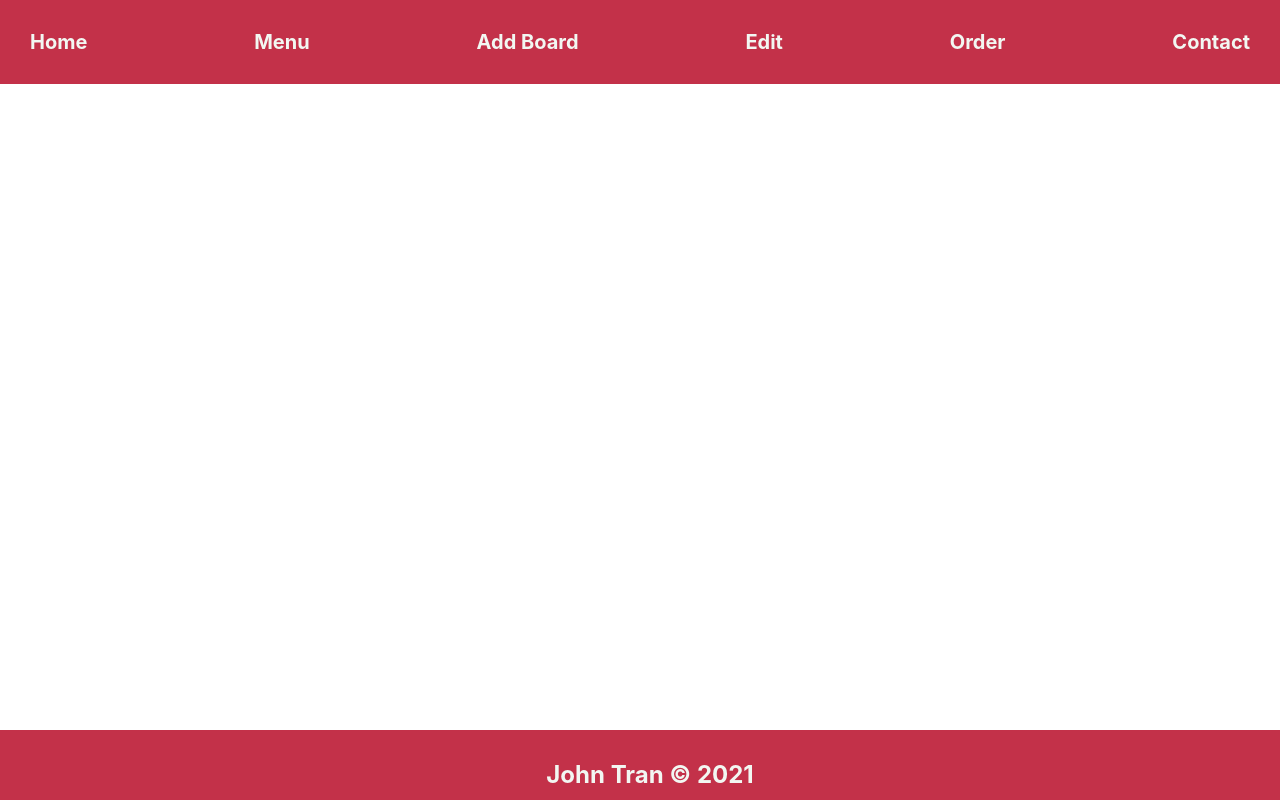
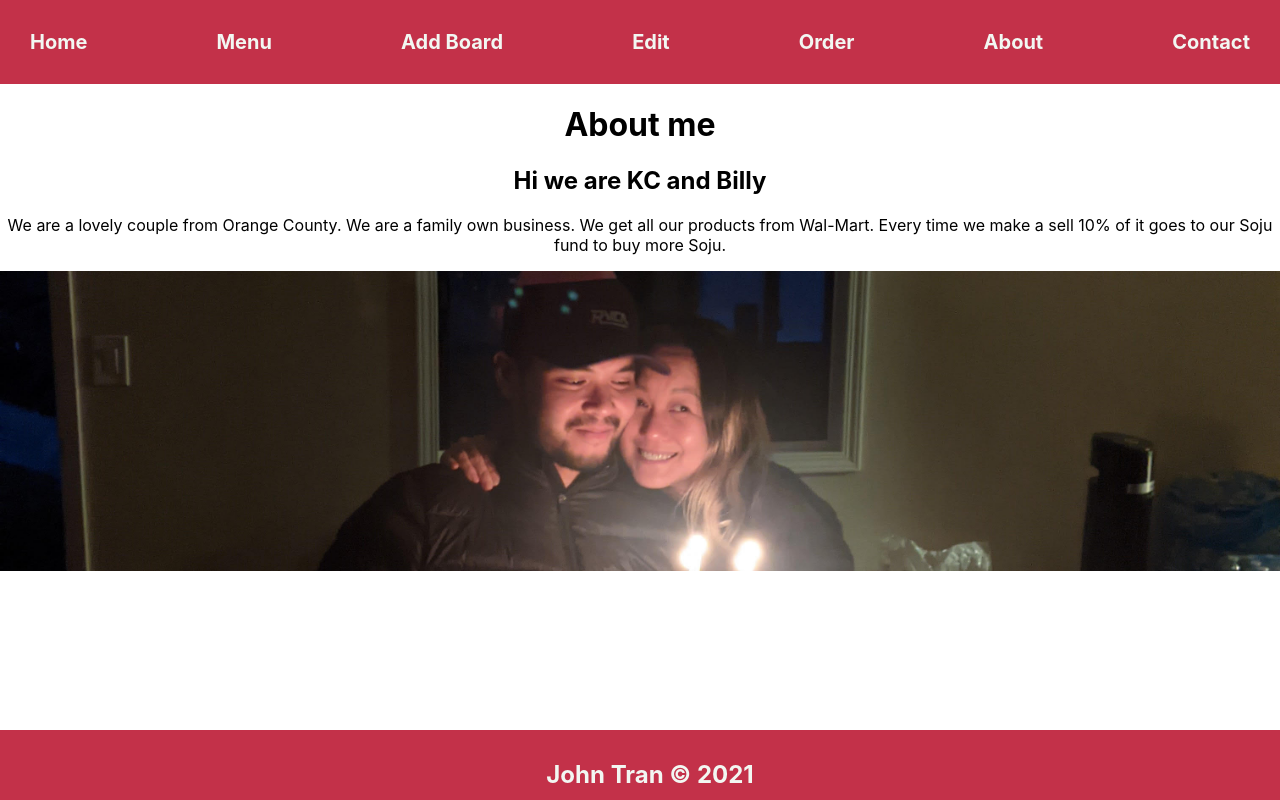
Before and after one commit to johntran1203/board, a React (Create React App) app in the folder client/: page /about in a window 1280 px wide. Built offline with nearby package versions, Linux system fonts and the light colour scheme.

Commit message:
add about page

```diff
--- a/client/src/App.js
+++ b/client/src/App.js
@@ -6,6 +6,7 @@ import './App.css';
 import AddBoard from "./screens/AddBoard";
 import Orders from "./screens/Orders";
 import Edit from "./screens/Edit";
+import About from "./components/About";
 import Contact from "./components/Contact";
 
 import Footer from "./components/Footer";
@@ -30,7 +31,10 @@ function App() {
           </Route>
           <Route path='/orders'>
             <Orders />
-            </Route>
+          </Route>
+          <Route path='/about'>
+            <About />
+          </Route>
           <Route path='/contact'>
             <Contact />
           </Route>
--- /dev/null
+++ b/client/src/components/About.jsx
@@ -0,0 +1,15 @@
+import img from "../images/kcNbilly.jpeg";
+import { StyledAbout } from "../styled/About.styled";
+
+const About = () => {
+    return (
+        <StyledAbout>
+            <h1>About me</h1>
+            <h2>Hi we are KC and Billy</h2>
+            <p>We are a lovely couple from Orange County. We are a family own business. We get all our products from Wal-Mart.  Every time we make a sell 10% of it goes to our Soju fund to buy more Soju.</p>
+            <img src={img} alt="couple" />
+        </StyledAbout>
+    );
+};
+
+export default About;
--- a/client/src/components/Nav.jsx
+++ b/client/src/components/Nav.jsx
@@ -10,6 +10,7 @@ const Nav = () => {
       <Link to="/newBoard">Add Board</Link>
       <Link to="/edit">Edit</Link>
       <Link to="/orders">Order</Link>
+      <Link to="/about">About</Link>
       <Link to="/contact">Contact</Link>
     </StyledNav>
   );
--- /dev/null
+++ b/client/src/styled/About.styled.js
@@ -0,0 +1,15 @@
+import styled from "styled-components";
+
+export const StyledAbout = styled.div`
+      margin-bottom: 150px;
+
+
+  img {
+    width: 100%;
+    height: 300px;
+    object-fit: cover;
+  }
+}
+
+
+`;
--- a/client/src/styled/Contact.styled.js
+++ b/client/src/styled/Contact.styled.js
@@ -12,6 +12,7 @@ export const StyledContact = styled.form`
     border-radius: 10px;
     margin-top: 2rem;
     background-color: rgba(210, 180, 140, 0.3);
+    border: 5px solid #c33149;
   }
 
   h1 {
--- a/client/src/styled/Create.styled.js
+++ b/client/src/styled/Create.styled.js
@@ -12,6 +12,7 @@ export const StyledCreated = styled.form`
     border-radius: 10px;
     margin-top: 2rem;
     background-color: rgba(210, 180, 140, 0.3);
+    border: 5px solid #c33149;
   }
 
   h1 {
--- a/client/src/styled/Edit.styled.js
+++ b/client/src/styled/Edit.styled.js
@@ -6,7 +6,7 @@ export const StyledEdited = styled.div`
   .container {
     text-align: center;
     width: 90%;
-
+    border: 5px solid #c33149;
     margin-bottom: 30px;
     margin: 0 auto;
     border-radius: 10px;
```
Also changed, not shown: client/src/images/kcNbilly.jpeg (added).
